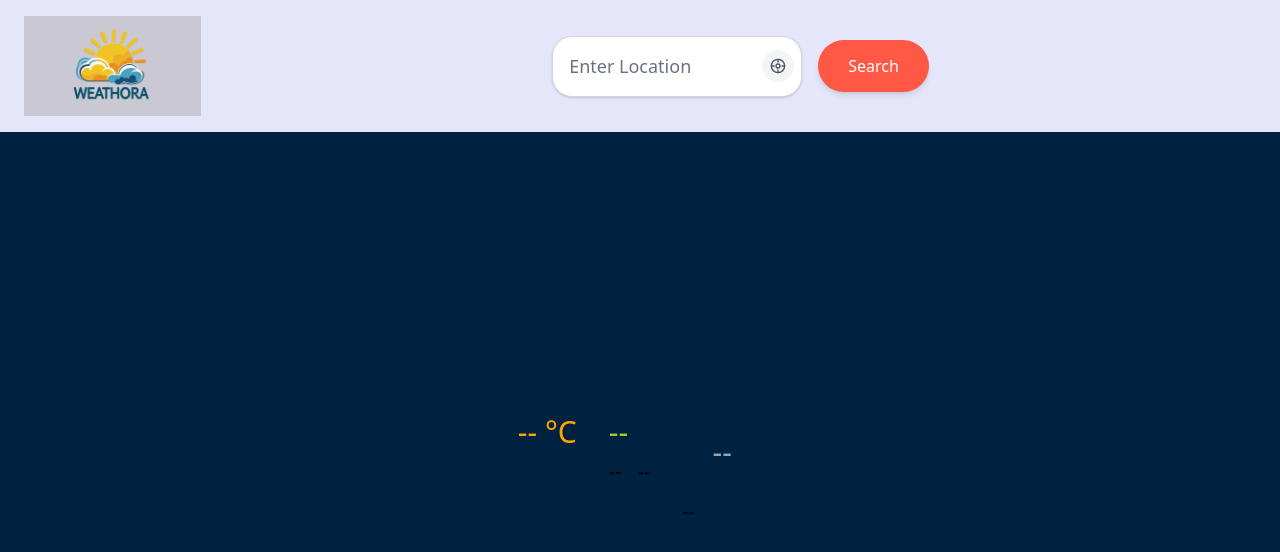
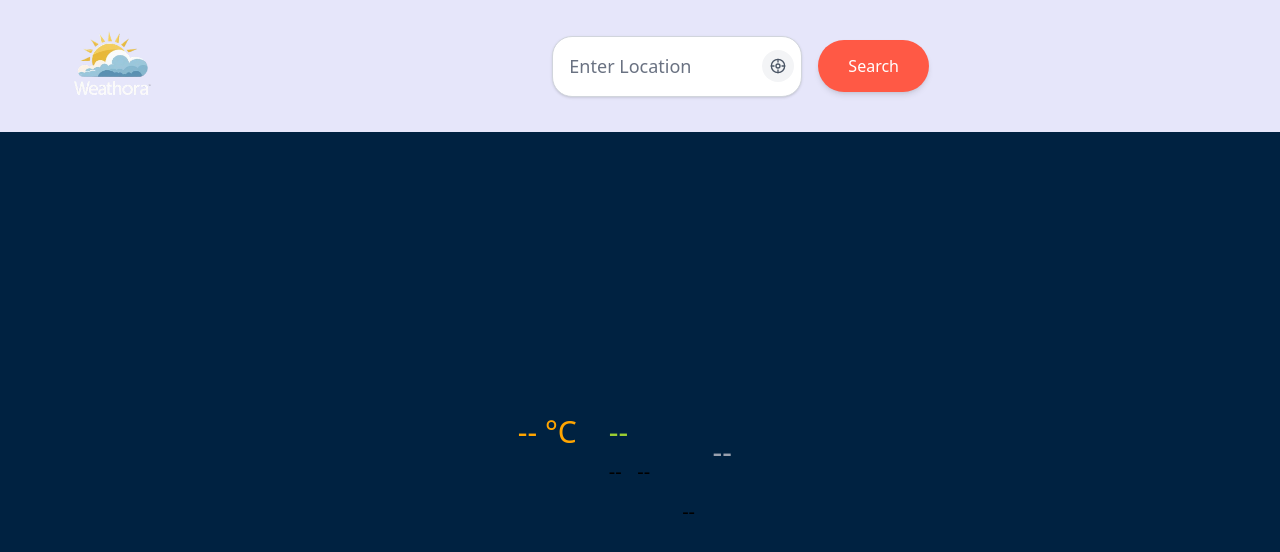
Before and after one commit to AditSaxena/Weathora, a React (Vite) app: page / in a window 1280 px wide. Shown: the top 552 px of the page. Built offline with nearby package versions, Linux system fonts and the light colour scheme.

Commit message:
logo enhanced

```diff
--- a/src/App.jsx
+++ b/src/App.jsx
@@ -1,6 +1,6 @@
 import { useState, useEffect, useRef } from "react";
 
-import logo from "./assets/images/logo.jpg";
+import logo1 from "./assets/images/logo1.png";
 
 function App() {
   const [value, setValue] = useState("");
@@ -152,7 +152,7 @@ function App() {
         {/* Left: Logo */}
         <div className="h-[100px] w-auto flex items-center">
           <img
-            src={logo}
+            src={logo1}
             alt="Weathora Logo"
             className="h-full w-auto object-contain"
           />
```
Also changed, not shown: src/assets/images/logo1.png (added).
